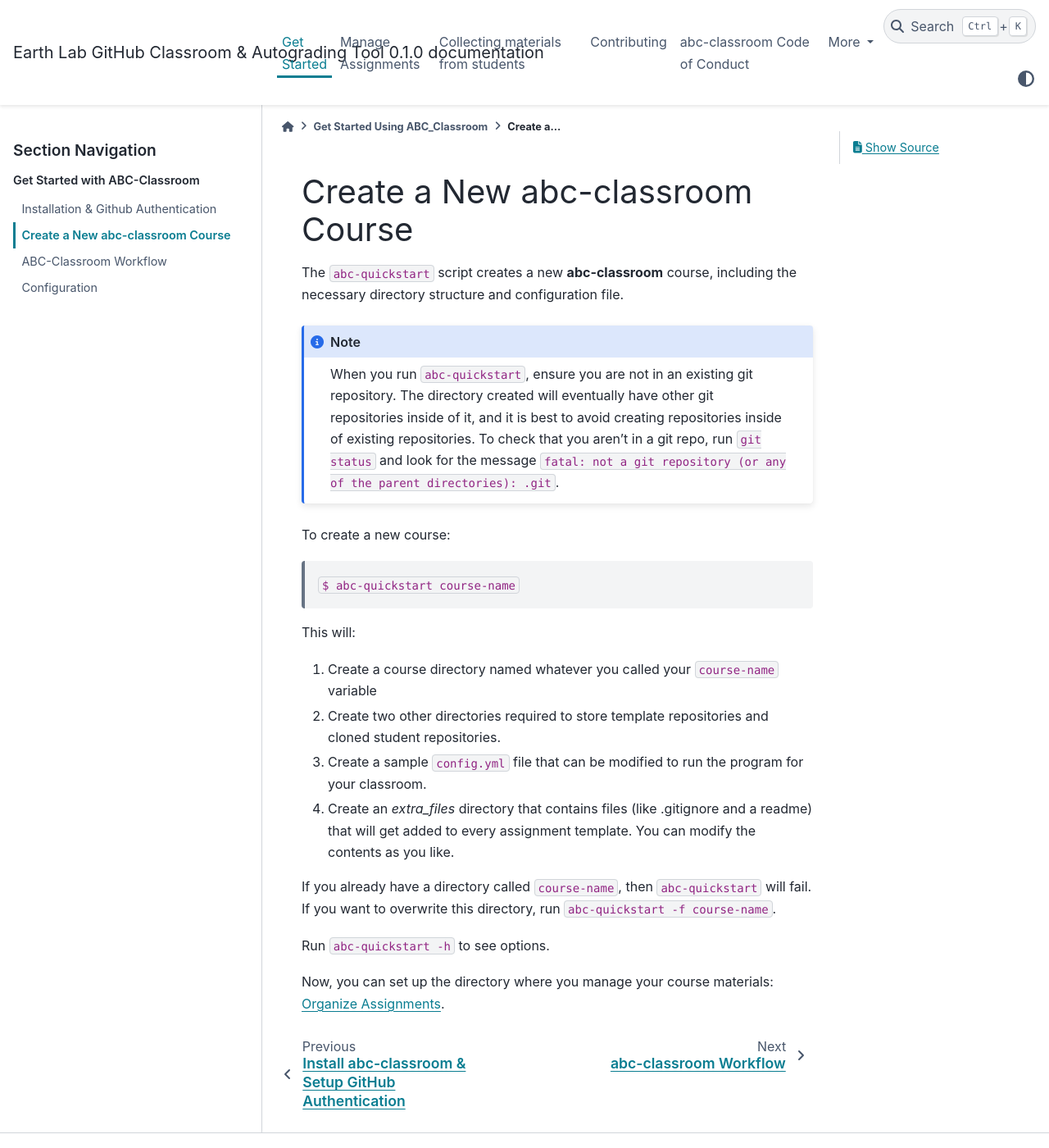
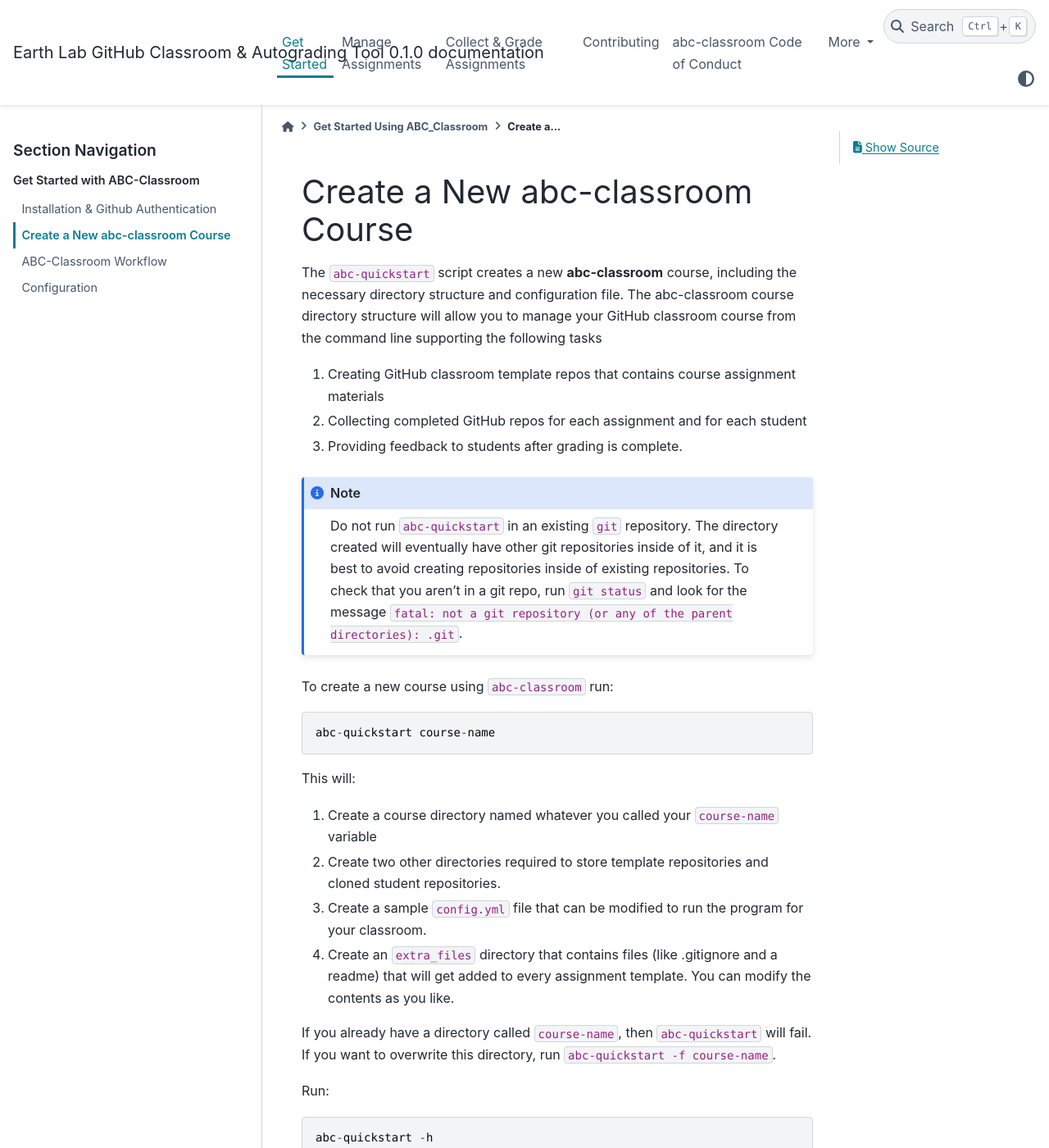
Before and after one commit to earthlab/abc-classroom, a Sphinx documentation site: the page built from docs/get-started/create-course.rst, in a window 1280 px wide and 1400 px high. Shown: the whole window at 82% size. Built offline with Sphinx 7.4.7 and the PyData theme 0.15.4, drawn with Linux system fonts in a browser that asks for light colours; some of the changed text lies outside the part shown.

```diff
--- a/docs/get-started/create-course.rst
+++ b/docs/get-started/create-course.rst
@@ -1,16 +1,26 @@
 Create a New abc-classroom Course
 ----------------------------------
 
-The ``abc-quickstart`` script creates a new **abc-classroom** course, including the necessary directory structure and configuration file.
+The ``abc-quickstart`` script creates a new **abc-classroom** course, including
+the necessary directory structure and configuration file. The abc-classroom
+course directory structure will allow you to manage your GitHub classroom course
+from the command line supporting the following tasks
+
+1. Creating GitHub classroom template repos that contains course assignment materials
+2. Collecting completed GitHub repos for each assignment and for each student
+3. Providing feedback to students after grading is complete.
 
 .. note::
-    When you run ``abc-quickstart``, ensure you are not in an existing git repository. The directory created will
-    eventually have other git repositories inside of it, and it is best to avoid creating repositories inside of
-    existing repositories. To check that you aren't in a git repo, run ``git status`` and look for the message ``fatal: not a git repository (or any of the parent directories): .git``.
+    Do not run ``abc-quickstart`` in an existing ``git``
+    repository. The directory created will eventually have other git
+    repositories inside of it, and it is best to avoid creating repositories
+    inside of existing repositories. To check that you aren't in a git repo,
+    run ``git status`` and look for the message ``fatal: not a git repository
+    (or any of the parent directories): .git``.
 
-To create a new course:
+To create a new course using ``abc-classroom`` run::
 
-     ``$ abc-quickstart course-name``
+    abc-quickstart course-name
 
 This will:
 
@@ -18,10 +28,17 @@ This will:
 2. Create two other directories required to store template repositories
    and cloned student repositories.
 3. Create a sample ``config.yml`` file that can be modified to run the program for your classroom.
-4. Create an `extra_files` directory that contains files (like .gitignore and a readme) that will get added to every assignment template. You can modify the contents as you like.
+4. Create an ``extra_files`` directory that contains files (like .gitignore and a readme) that will get added to every assignment template. You can modify the contents as you like.
 
-If you already have a directory called ``course-name``, then ``abc-quickstart`` will fail. If you want to overwrite this directory, run ``abc-quickstart -f course-name``.
+If you already have a directory called ``course-name``, then ``abc-quickstart``
+will fail. If you want to overwrite this directory, run
+``abc-quickstart -f course-name``.
 
-Run ``abc-quickstart -h`` to see options.
+Run::
 
-Now, you can set up the directory where you manage your course materials: :doc:`../manage-assignments/course-materials`.
+    abc-quickstart -h
+
+to see options.
+
+Now, you can set up the directory where you manage your
+assignments: :doc:`../manage-assignments/course-materials`.
--- a/docs/get-started/overview.rst
+++ b/docs/get-started/overview.rst
@@ -21,8 +21,8 @@ for GitHub classroom).
 * create an assignment on GitHub Classroom and link the template repository to the GitHub Classroom assignment
 * give students the assignment link
 * students accept assignment, complete work, and submit by pushing to their github repo
-* :doc:`clone student repos and copy submitted files </clone>` into course materials directory
-* :doc:`copy feedback reports from course materials to student repos </manage-assignments/feedback>` and push back to students
+* :doc:`clone student repos and copy submitted files </collect-grade-assignments/clone>` into course materials directory
+* :doc:`copy feedback reports from course materials to student repos </collect-grade-assignments/feedback>` and push back to students
 
 abc-classroom scripts
 =====================
--- a/docs/index.rst
+++ b/docs/index.rst
@@ -18,7 +18,7 @@ and autograding Jupyter notebooks.
 
    Get Started <get-started/index>
    manage-assignments/index
-   clone
+   collect-grade-assignments/index
    contributing
    code-of-conduct
    change-log
--- a/docs/manage-assignments/index.rst
+++ b/docs/manage-assignments/index.rst
@@ -11,5 +11,4 @@ This section covers creating, grading and returning feedback for assignments.
 
    course-materials
    new_assignment
-   feedback
    create-grade-assignment-workflow
```
Also changed, not shown: docs/collect-grade-assignments/index.rst (added, +12 -0 lines), docs/collect-grade-assignments/roster.rst (added, +10 -0 lines), docs/collect-grade-assignments/clone.rst (renamed from docs/clone.rst), docs/collect-grade-assignments/feedback.rst (renamed from docs/manage-assignments/feedback.rst).
